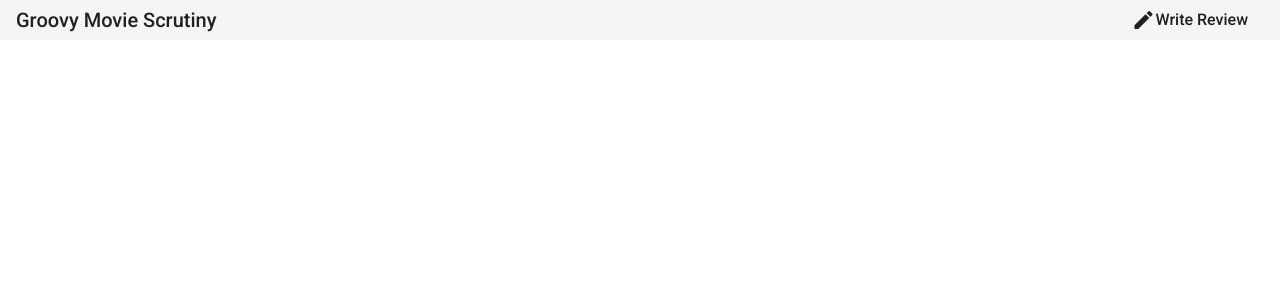
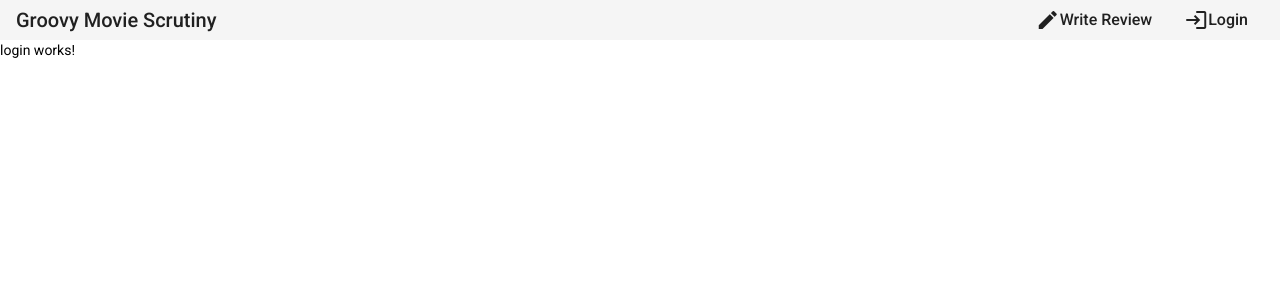
Before and after one commit to MrKevinJLoftus/learning-angular, an Angular app: page /login in a window 1280 px wide. Before the commit this address led to /. Shown: the top 300 px of the page. Built offline with nearby package versions, Linux system fonts and the light colour scheme.

Commit message:
Adding auth module

```diff
--- a/src/app/app-routing.module.ts
+++ b/src/app/app-routing.module.ts
@@ -5,6 +5,7 @@ import { Routes, RouterModule } from '@angular/router';
 const routes: Routes = [
   { path: 'home', loadChildren: () => import('./features/home/home.module').then(m => m.HomeModule) },
   { path: 'review', loadChildren: () => import('./features/review/review.module').then(m => m.ReviewModule) },
+  { path: 'login', loadChildren: () => import('./features/auth/auth.module').then(m => m.AuthModule) },
   { path: '',   redirectTo: '/home', pathMatch: 'full' }
 ];
 
--- a/src/app/app.component.scss
+++ b/src/app/app.component.scss
@@ -3,4 +3,5 @@
 }
 mat-nav-list {
   padding: 0;
+  display: flex;
 }
--- a/src/app/app.component.ts
+++ b/src/app/app.component.ts
@@ -12,6 +12,11 @@ export class AppComponent {
       url: '/review',
       text: 'Write Review',
       icon: 'edit'
+    },
+    {
+      url: '/login',
+      text: 'Login',
+      icon: 'login'
     }
   ];
 }
--- /dev/null
+++ b/src/app/features/auth/components/login/login.component.html
@@ -0,0 +1 @@
+<p>login works!</p>
--- /dev/null
+++ b/src/app/features/auth/components/login/login.component.ts
@@ -0,0 +1,15 @@
+import { Component, OnInit } from '@angular/core';
+
+@Component({
+  selector: 'app-login',
+  templateUrl: './login.component.html',
+  styleUrls: ['./login.component.scss']
+})
+export class LoginComponent implements OnInit {
+
+  constructor() { }
+
+  ngOnInit(): void {
+  }
+
+}
```
Also changed, not shown: src/app/features/auth/auth.module.ts (added, +18 -0 lines), src/app/features/auth/components/login/login.component.scss (added), 2 other files (tests, documents, lock files or other folders).
